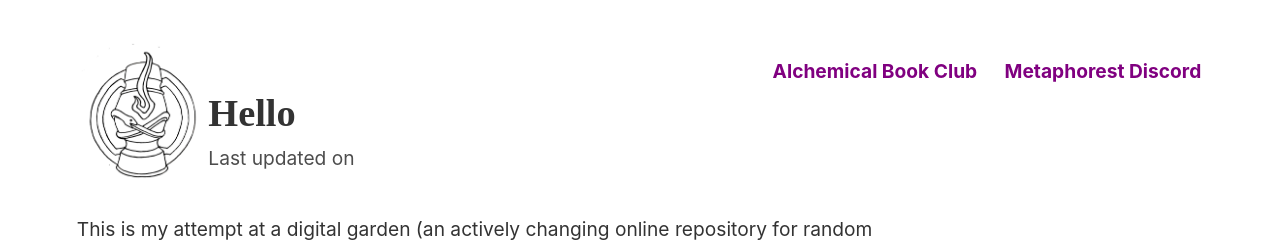
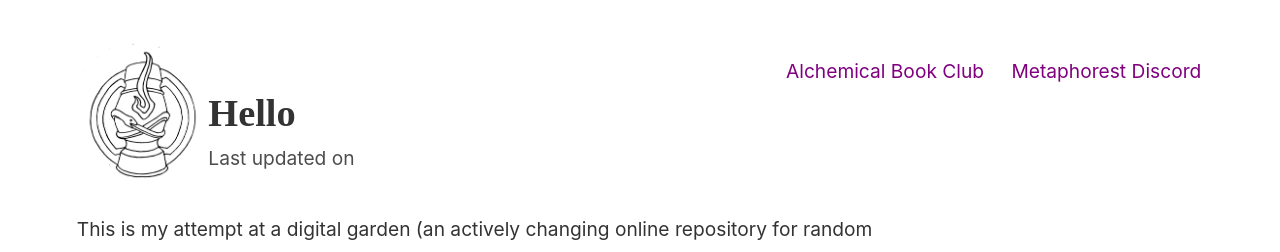
Before and after one commit to lauragyre/jekyll, a Jekyll site: the page built from _notes/About/Hello.md, in a window 1280 px wide. Shown: the top 252 px of the page. Built offline with Jekyll 4.4.1, drawn with Linux system fonts in a browser that asks for light colours; some web fonts are replaced.

Commit message:
font weight?!

```diff
--- a/_includes/nav.html
+++ b/_includes/nav.html
@@ -1,4 +1,4 @@
 <div>
-    <a class="external-link" href="{{ "http://lauragyre.substack.com" }}/"><b>{{ "Alchemical Book Club" }}</b></a>
-<a class="external-link" href="{{ "https://discord.gg/KyUupdSV57" }}/"><b>{{ "Metaphorest Discord" }}</b></a>
+    <a class="external-link" href="{{ "http://lauragyre.substack.com" }}/">{{ "Alchemical Book Club" }}</a>
+<a class="external-link" href="{{ "https://discord.gg/KyUupdSV57" }}/">{{ "Metaphorest Discord" }}</a>
 </div>
```
Also changed, not shown: 1 other file.
